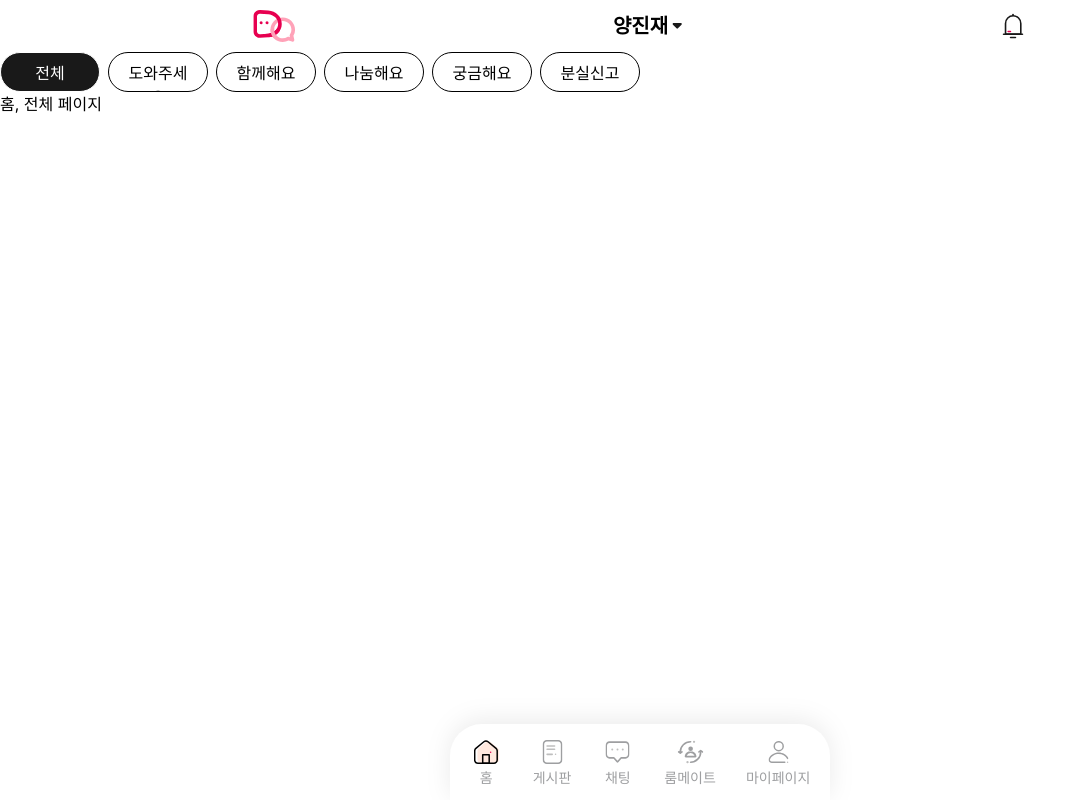
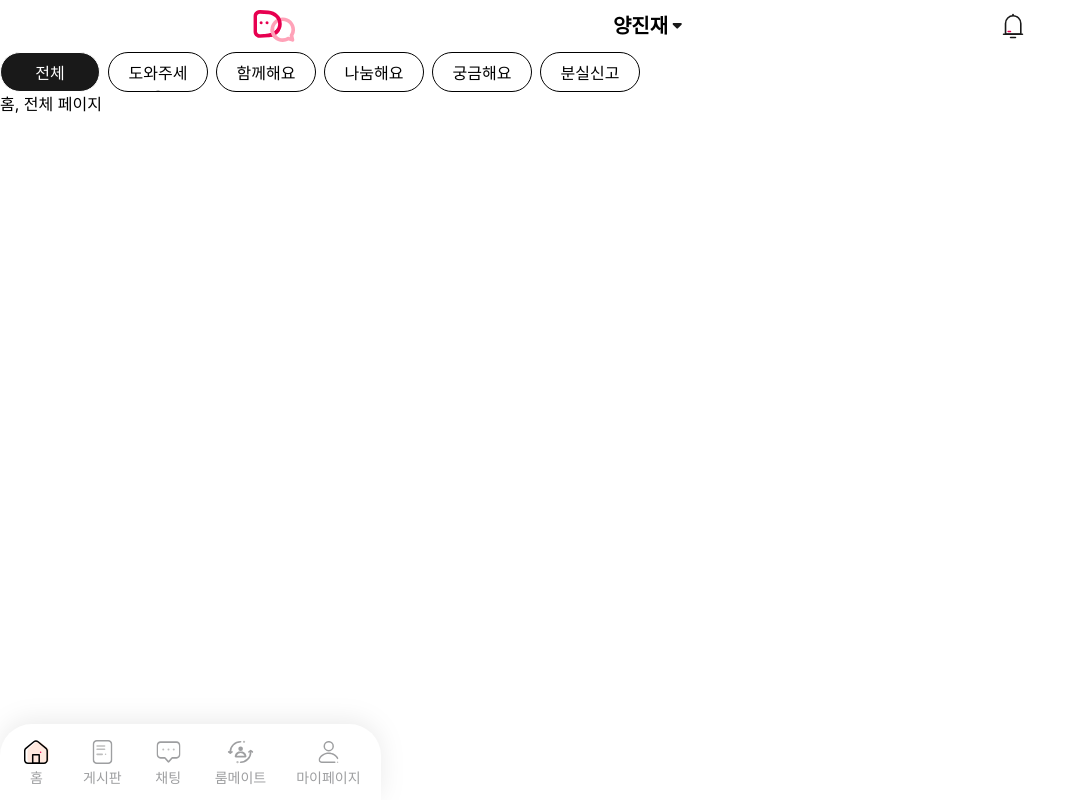
Before and after one commit to dormitoryFamilies/fe-project, a Next.js app in the folder dormitory-families-fe/: page /board in a window 1280 px wide. Shown: the whole page, without its empty margins (0-1086 px from the left). Built offline with nearby package versions, Linux system fonts and the light colour scheme.

Commit message:
style: navbar fixed className 위치 변경
navbar fixed className 위치 변경

```diff
--- a/dormitory-families-fe/src/components/common/NavBar.tsx
+++ b/dormitory-families-fe/src/components/common/NavBar.tsx
@@ -5,8 +5,8 @@ import { MENU_LIST } from '@/utils/nav';
 
 export default function NavBar() {
     return (
-        <div className="flex justify-center items-center ">
-            <div className="fixed bottom-0 bg-white flex rounded-t-[32px] py-3 px-5 justify-evenly gap-x-[30px] items-center drop-shadow-[0_-4px_12px_rgba(0,0,0,0.08)]">
+        <div className="fixed bottom-0 flex justify-center items-center ">
+            <div className="bg-white flex rounded-t-[32px] py-3 px-5 justify-evenly gap-x-[30px] items-center drop-shadow-[0_-4px_12px_rgba(0,0,0,0.08)]">
                 {MENU_LIST.map((menu) => {
                     return (
                         <Link href={menu.path} key={menu.id} className="h-[52px] text-[12px] flex flex-col justify-center items-center">
```
